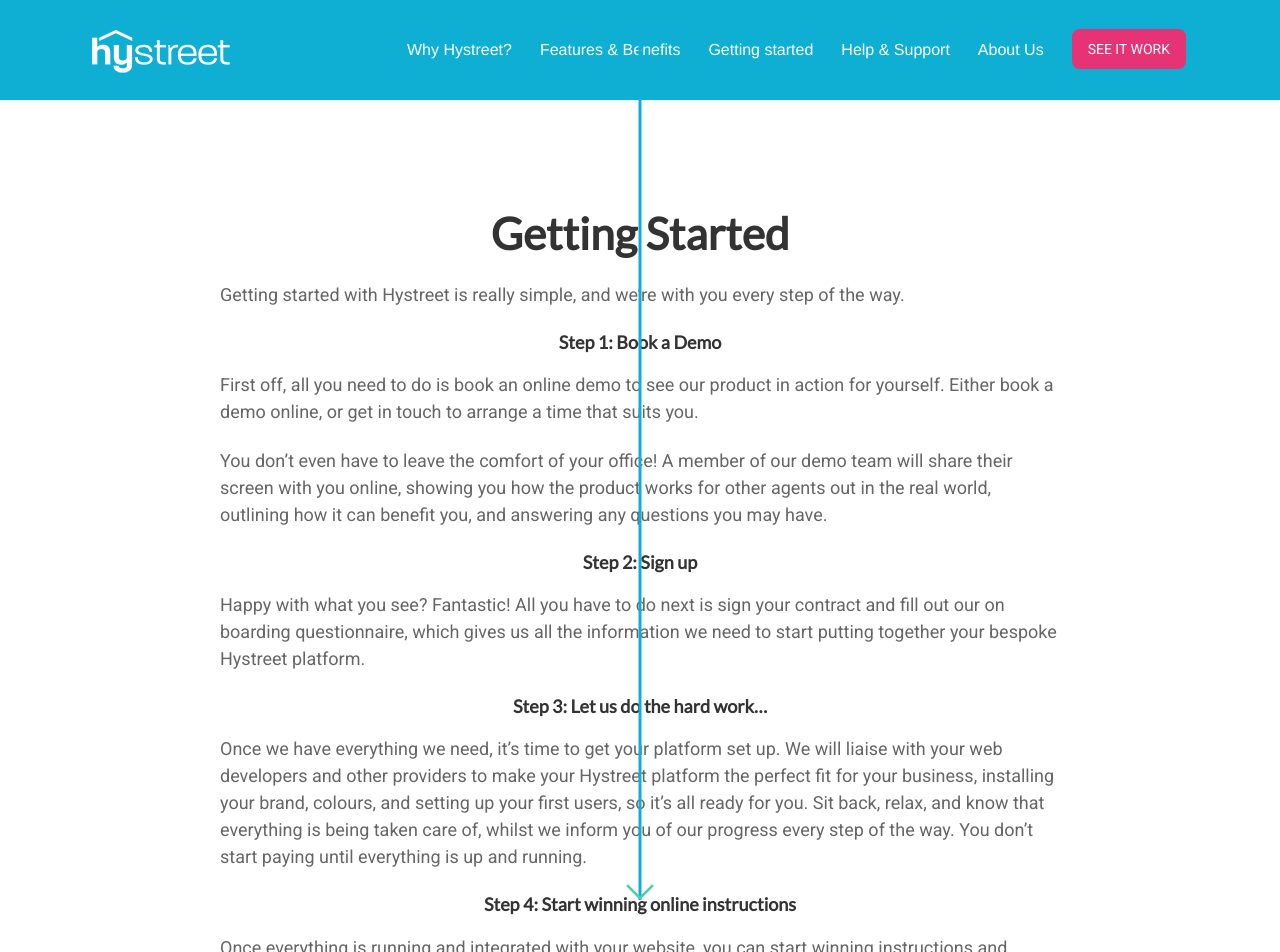
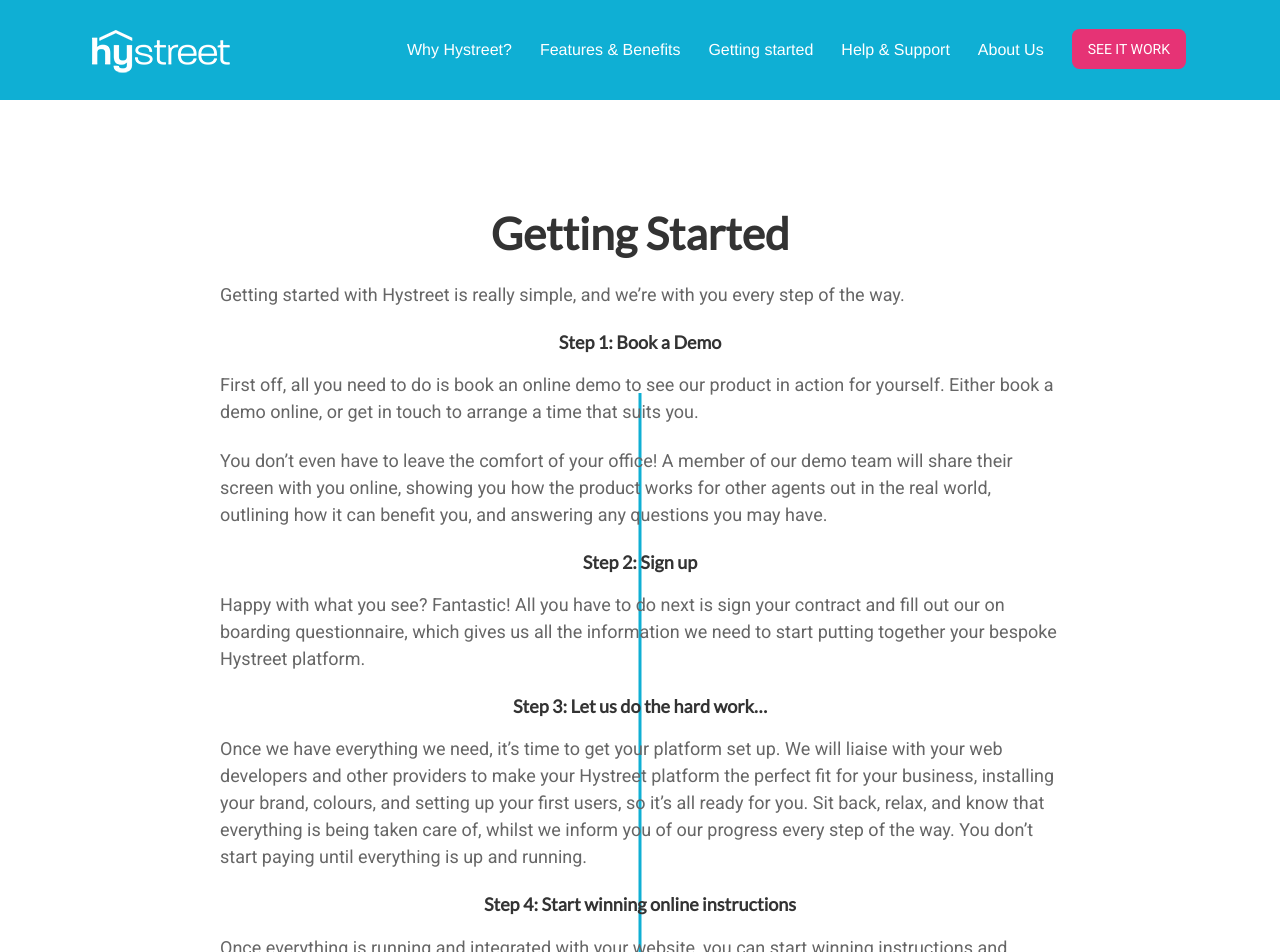
Before and after one commit to hystreet/hystreet.github.io, a Jekyll site: the page built from support/getting-started/index.html, in a window 1280 px wide. Shown: the top 952 px of the page. Built offline with Jekyll 4.4.1, drawn with Linux system fonts in a browser that asks for light colours; some web fonts are replaced; a script that is not in the unit is left out.

Commit message:
Update style.css

```diff
--- a/css/style.css
+++ b/css/style.css
@@ -1116,11 +1116,13 @@
 	border-color: #4fcead;
 	border-style: solid;
 	border-width: 0 3px 3px 0;
+	top:141.5%;
+	z-index: -1;
 }
 
 .getting-started__article:after {
     position: absolute;
-    top: 0;
+    top: 43.7%;
     left: 50%;
     -webkit-transform: translateX(-50%);
     -moz-transform: translateX(-50%);
@@ -1131,4 +1133,5 @@
     height: 100%;
     content: "";
     background: #0fafd4;
+    z-index: -1;
 }
```
